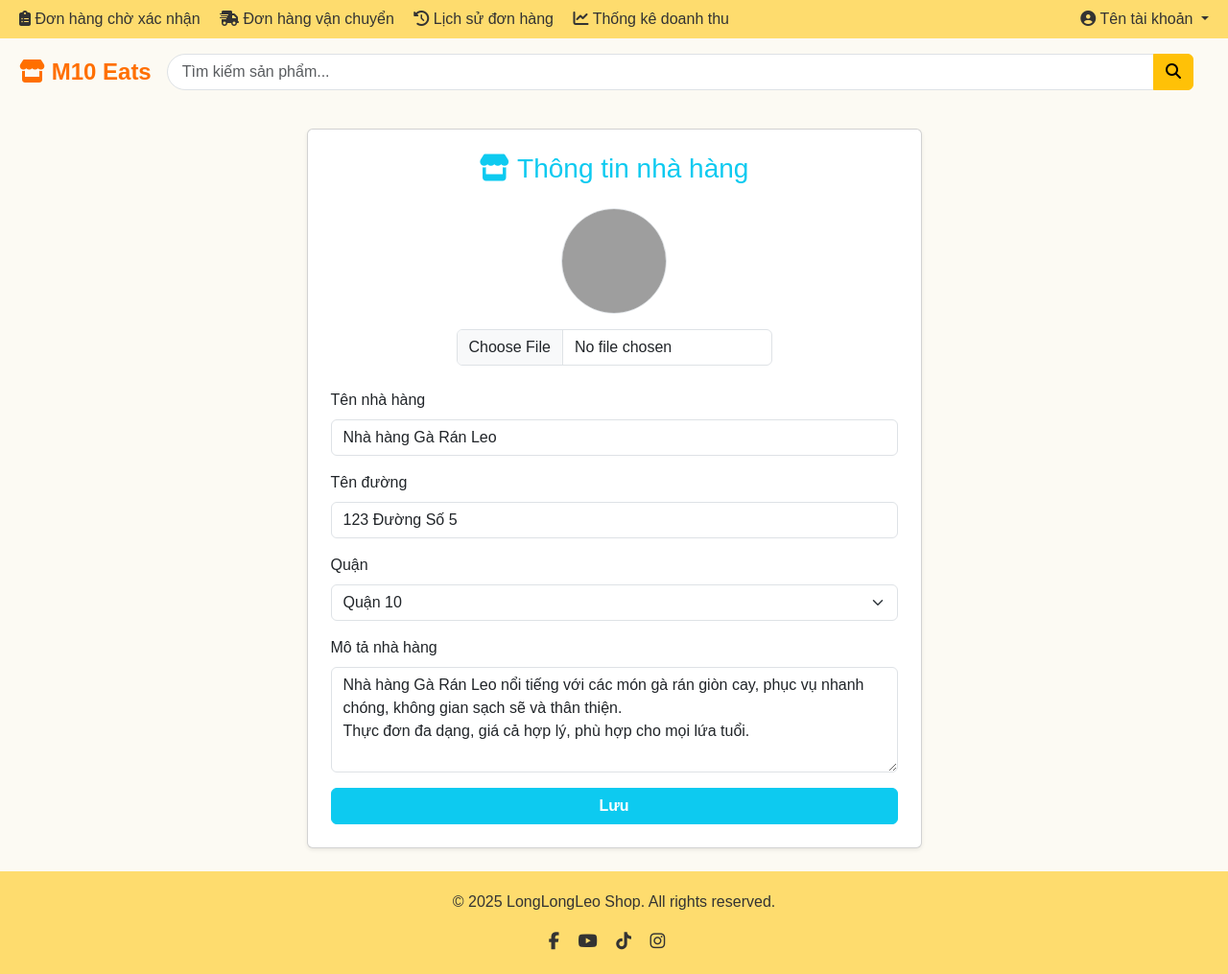
After one commit to anhkreal/QLDA_22NH12_G14_M10, a Django app: template app/templates/restaurantInfo.html in a window 1280 px wide. The commit adds this page. Shown: the whole page at 96% size. Run offline with Django 5.2, Linux system fonts and the light colour scheme; the template is opened without the code that fills it, so the values that code supplies are empty; grey boxes are pictures that could not be loaded.

Commit message:
chỉnh sửa và thêm mới một số giao diện

```diff
--- /dev/null
+++ b/app/templates/restaurantInfo.html
@@ -0,0 +1,71 @@
+{% extends "base2.html" %}
+{% load static %}
+{% block content %}
+
+<div class="row justify-content-center">
+  <div class="col-md-8 col-lg-7">
+    <div class="card shadow-sm p-4">
+      <h3 class="mb-4 text-center text-info"><i class="fas fa-store me-2"></i>Thông tin nhà hàng</h3>
+      <form>
+        <div class="mb-4 text-center">
+          <img id="restaurant-img-preview"
+               src="https://edeninterior.vn/wp-content/uploads/2024/05/thiet-ke-mat-tien-nha-hang-dep-1.jpg"
+               class="rounded-circle border mb-2"
+               alt="Ảnh nhà hàng"
+               style="width: 110px; height: 110px; object-fit: cover;">
+          <div>
+            <input type="file" class="form-control mt-2 w-auto mx-auto" id="restaurant-img-upload" accept="image/*">
+          </div>
+        </div>
+        <div class="mb-3">
+          <label for="name" class="form-label">Tên nhà hàng</label>
+          <input type="text" class="form-control" id="name" value="Nhà hàng Gà Rán Leo">
+        </div>
+        <div class="mb-3">
+          <label for="street" class="form-label">Tên đường</label>
+          <input type="text" class="form-control" id="street" value="123 Đường Số 5">
+        </div>
+        <div class="mb-3">
+          <label for="district" class="form-label">Quận</label>
+          <select class="form-select" id="district">
+            <option>Hải Châu</option>
+            <option>Thanh Khê</option>
+            <option>Sơn Trà</option>
+            <option>Ngũ Hành Sơn</option>
+            <option selected>Quận 10</option>
+            <option>Cẩm Lệ</option>
+            <option>Hòa Vang</option>
+            <option>Hoàng Sa</option>
+          </select>
+        </div>
+        <div class="mb-3">
+          <label for="description" class="form-label">Mô tả nhà hàng</label>
+          <textarea class="form-control" id="description" rows="4">Nhà hàng Gà Rán Leo nổi tiếng với các món gà rán giòn cay, phục vụ nhanh chóng, không gian sạch sẽ và thân thiện.
+Thực đơn đa dạng, giá cả hợp lý, phù hợp cho mọi lứa tuổi.</textarea>
+        </div>
+        <button type="submit" class="btn btn-info w-100 fw-bold text-white">Lưu</button>
+      </form>
+    </div>
+  </div>
+</div>
+
+<script>
+// filepath: e:\Semester6\QLDA CNTT\testproject\myproject\app\templates\restaurantInfo.html
+document.addEventListener('DOMContentLoaded', function() {
+  var imgInput = document.getElementById('restaurant-img-upload');
+  var imgPreview = document.getElementById('restaurant-img-preview');
+  if (imgInput && imgPreview) {
+    imgInput.addEventListener('change', function(e) {
+      if (this.files && this.files[0]) {
+        var reader = new FileReader();
+        reader.onload = function(ev) {
+          imgPreview.src = ev.target.result;
+        };
+        reader.readAsDataURL(this.files[0]);
+      }
+    });
+  }
+});
+</script>
+
+{% endblock %}
--- a/app/templates/restaurantOwnerHome.html
+++ b/app/templates/restaurantOwnerHome.html
@@ -16,8 +16,6 @@
     <div class="col-md-7">
       <h3 class="fw-bold text-dark mb-2">Nhà hàng Gà Rán Leo</h3>
       <div class="mb-2"><strong>Địa chỉ:</strong> 123 Đường Số 5, Quận 10</div>
-      <div class="mb-2"><strong>Thời gian vận chuyển:</strong> 30 - 40 phút</div>
-      <div><strong>Phí vận chuyển:</strong> 15.000đ</div>
     </div>
     <!-- Nút thông tin nhà hàng và thêm món ăn -->
     <div class="col-md-3 text-md-end mt-3 mt-md-0">
```
Also changed, not shown: app/templates/restaurantOwnerInfo.html (added, +49 -0 lines).
